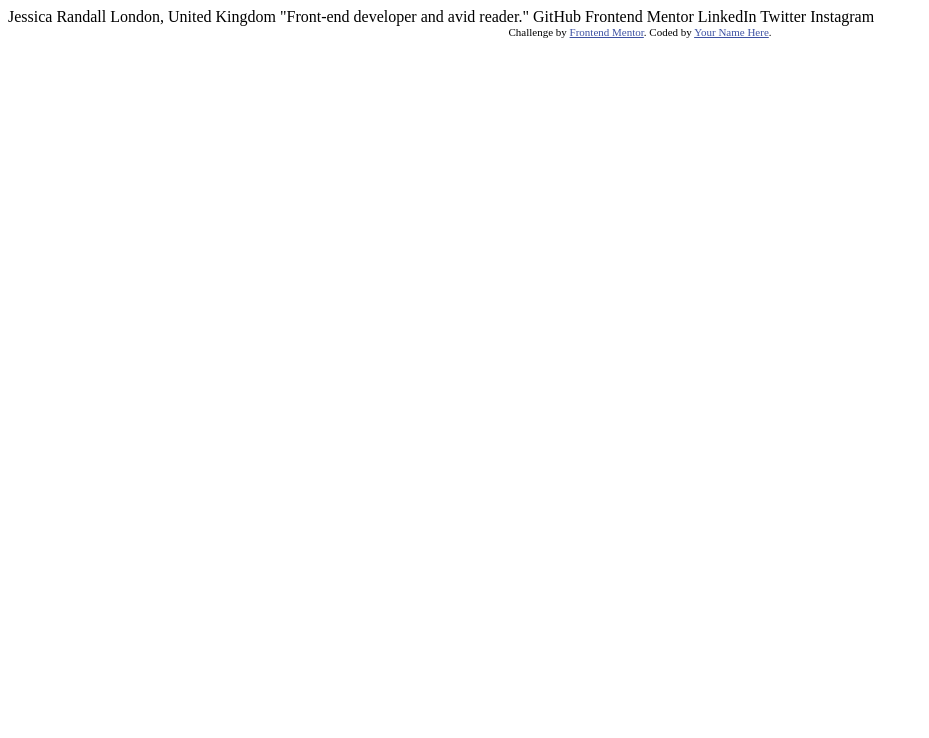
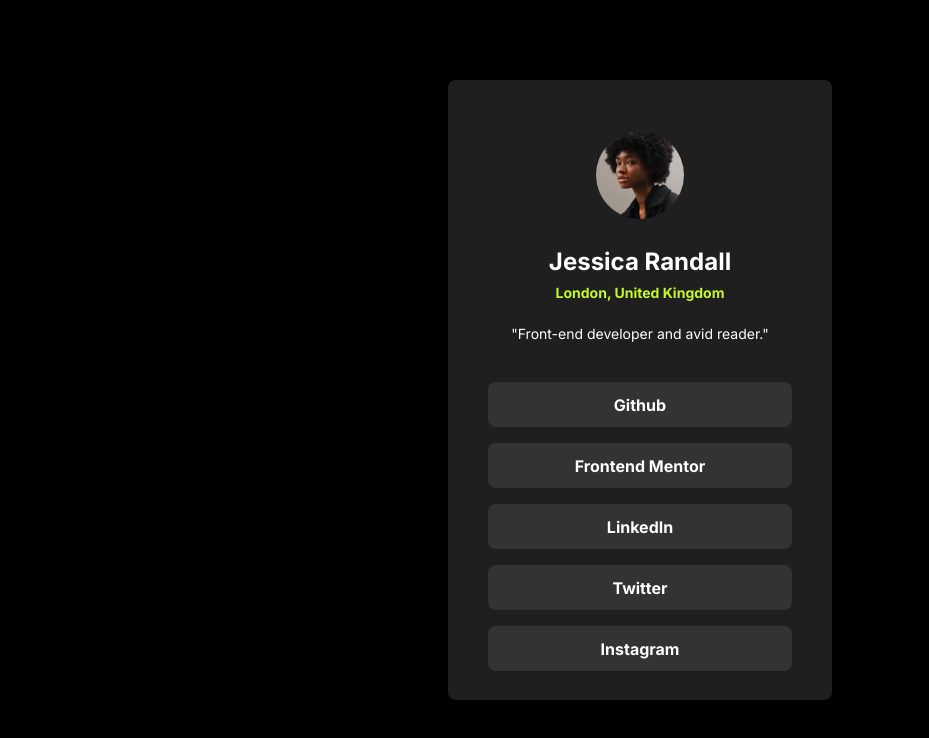
Before and after one commit to deekshithpai/frontend-master-social-link, a plain HTML site: page index.html in a window 1280 px wide. Shown: the whole page, without its empty margins (0-929 px from the left). Drawn offline with Linux system fonts and the light colour scheme.

Commit message:
Finalised Project

```diff
--- a/index.html
+++ b/index.html
@@ -1,34 +1,68 @@
 <!DOCTYPE html>
 <html lang="en">
   <head>
-  <meta charset="UTF-8">
-  <meta name="viewport" content="width=device-width, initial-scale=1.0"> <!-- displays site properly based on user's device -->
+    <meta charset="UTF-8" />
+    <meta name="viewport" content="width=device-width, initial-scale=1.0" />
+    <!-- displays site properly based on user's device -->
 
-  <link rel="icon" type="image/png" sizes="32x32" href="./assets/images/favicon-32x32.png">
+    <link
+      rel="icon"
+      type="image/png"
+      sizes="32x32"
+      href="./assets/images/favicon-32x32.png"
+    />
+
+    <link rel="stylesheet" href="scripts/styles.css" />
 
     <title>Frontend Mentor | Social links profile</title>
 
     <!-- Feel free to remove these styles or customise in your own stylesheet 👍 -->
     <style>
-    .attribution { font-size: 11px; text-align: center; }
-    .attribution a { color: hsl(228, 45%, 44%); }
+      .attribution {
+        font-size: 11px;
+        text-align: center;
+      }
+      .attribution a {
+        color: hsl(228, 45%, 44%);
+      }
     </style>
   </head>
   <body>
+    <div class="container">
+      <div class="image-container">
+        <img src="assets/images/avatar-jessica.jpeg" alt="" />
+      </div>
+      <div class="text-content">
+        <h1>Jessica Randall</h1>
+        <h4>London, United Kingdom</h4>
+        <p>"Front-end developer and avid reader."</p>
+      </div>
+      <div class="links">
+        <ul class="links-menu">
+          <li>
+            <a href="#">Github </a>
+          </li>
+          <li>
+            <a href="#">Frontend Mentor </a>
+          </li>
+          <li>
+            <a href="#"> LinkedIn </a>
+          </li>
+          <li>
+            <a href="#"> Twitter </a>
+          </li>
+          <li>
+            <a href="#"> Instagram </a>
+          </li>
+        </ul>
+      </div>
+    </div>
 
-  Jessica Randall
-  London, United Kingdom
-  "Front-end developer and avid reader."
-
-  GitHub
-  Frontend Mentor
-  LinkedIn
-  Twitter
-  Instagram
-
-  <div class="attribution">
-    Challenge by <a href="https://www.frontendmentor.io?ref=challenge" target="_blank">Frontend Mentor</a>.
-    Coded by <a href="#">Your Name Here</a>.
-  </div>
+    <!-- <div class="attribution">
+      Challenge by
+      <a href="https://www.frontendmentor.io?ref=challenge" target="_blank"
+        >Frontend Mentor</a
+      >. Coded by <a href="#">Your Name Here</a>.
+    </div> -->
   </body>
 </html>
--- /dev/null
+++ b/scripts/styles.css
@@ -0,0 +1,98 @@
+@import url("https://fonts.googleapis.com/css2?family=Inter:ital,opsz,wght@0,14..32,100..900;1,14..32,100..900&display=swap");
+
+* {
+  margin: 0;
+  padding: 0;
+  box-sizing: border-box;
+  font-family: "Inter", sans-serif;
+}
+
+body {
+  background-color: black;
+}
+
+.container {
+  width: 384px;
+  height: 620px;
+  background-color: hsl(0, 0%, 12%);
+  border-radius: 8px;
+  padding: 1.2rem;
+  margin: 5rem auto;
+  display: flex;
+  align-items: center;
+  flex-direction: column;
+}
+
+.image-container img {
+  height: 88px;
+  height: 88px;
+  border-radius: 50%;
+  margin-top: 2rem;
+}
+
+.text-content {
+  text-align: center;
+}
+
+.text-content h1 {
+  color: white;
+  font-size: 24px;
+  font-weight: bold;
+  margin-top: 1.5rem;
+}
+
+.text-content h4 {
+  color: hsl(75, 94%, 57%);
+  font-size: 14px;
+  margin-top: 0.5rem;
+}
+
+.text-content p {
+  color: white;
+  font-size: 14px;
+  margin-top: 1.5rem;
+}
+
+.links {
+  margin-top: 1.5rem;
+}
+
+.links-menu li {
+  list-style-type: none;
+  text-align: center;
+  width: 304px;
+  height: 45px;
+  margin: 1rem 0;
+}
+
+.links-menu li a {
+  background-color: hsl(0, 0%, 20%);
+  color: white;
+  text-decoration: none;
+  width: 304px;
+  height: 45px;
+  display: flex;
+  align-items: center;
+  justify-content: center;
+  border-radius: 8px;
+  font-weight: 700;
+  transition: all 0.2s ease-in;
+}
+
+.links-menu li a:hover {
+  background-color: hsl(75, 94%, 57%);
+  color: black;
+}
+
+@media screen and (max-width: 500px) {
+  .container {
+    width: 90%;
+    height: 620px;
+  }
+
+  .links-menu li a {
+    width: 85%;
+    margin-left: auto;
+    margin-right: auto;
+  }
+}
```
Lines whose indentation alone changed are shown as unchanged.
